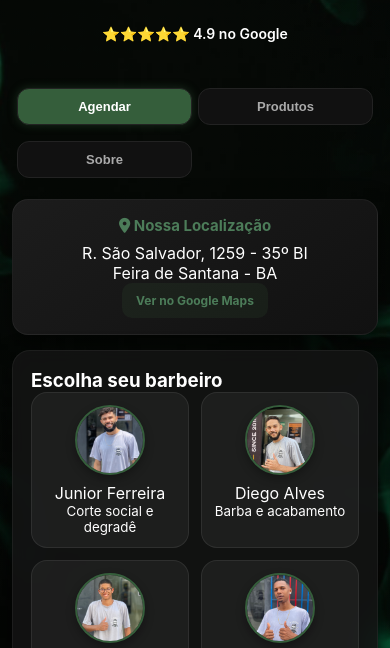
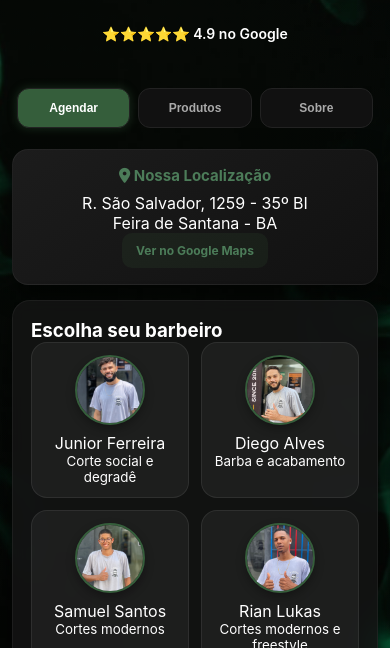
Before and after one commit to VinnyLast/barbearia-api, a website: page index.html in a window 390 px wide. Shown: the part 150-798 px from the top of the page. Drawn offline with Linux system fonts and the light colour scheme.

Commit message:
update 3.0 completed

```diff
--- a/css/style.css
+++ b/css/style.css
@@ -415,13 +415,17 @@ button {
 
   .tabs {
     display: grid;
-    grid-template-columns: 1fr 1fr;
+    /* Mudança aqui: 3 colunas iguais */
+    grid-template-columns: repeat(3, 1fr);
     background: transparent;
+    gap: 8px; /* Um pouco mais de espaço entre eles */
   }
 
   .tabs button {
     background: #111;
     border: 1px solid #222;
+    padding: 12px 5px; /* Ajuste leve no padding */
+    font-size: 12px;   /* Fonte levemente menor para garantir que caiba */
   }
 }
 /* Animação da Logo no Loading */
--- a/index.html
+++ b/index.html
@@ -30,18 +30,11 @@
   </div>
 
   <!-- ABAS -->
-  <nav class="tabs">
-    <button onclick="trocarAba('agendamento', this)" class="active">
-      Agendar
-    </button>
-
-    <button onclick="trocarAba('produtos', this)">
-      Produtos
-    </button>
-
-    <button onclick="trocarAba('sobre', this)">
-      Sobre
-    </button>
+  <div class="tabs">
+    <button onclick="trocarAba('agendamento', this)" class="active">Agendar</button>
+    <button onclick="trocarAba('produtos', this)">Produtos</button>
+    <button onclick="trocarAba('sobre', this)">Sobre</button>
+</div>
 
     <!-- botão secreto -->
     <button onclick="acessarPainel()" id="btnPainel" style="display: none">
```
